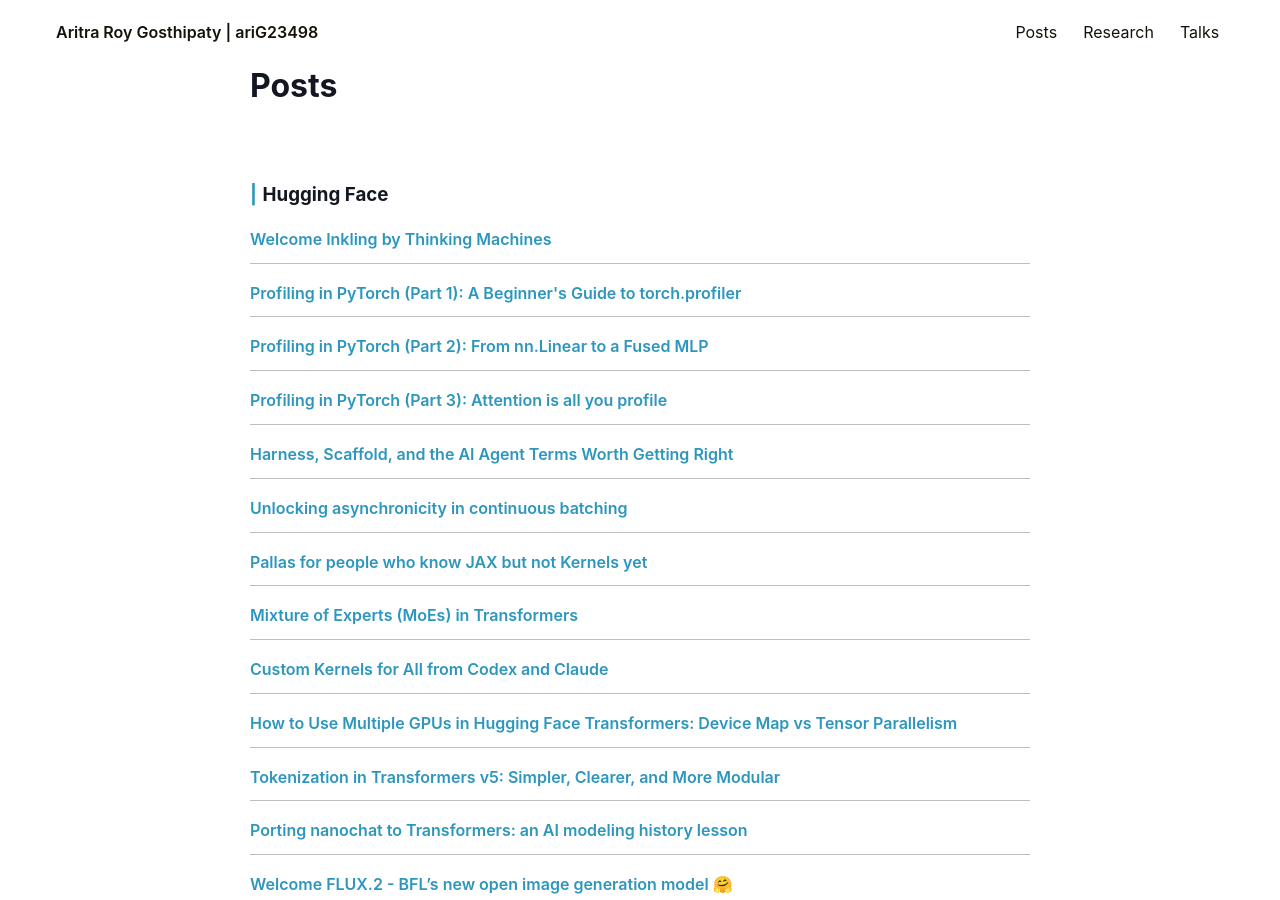
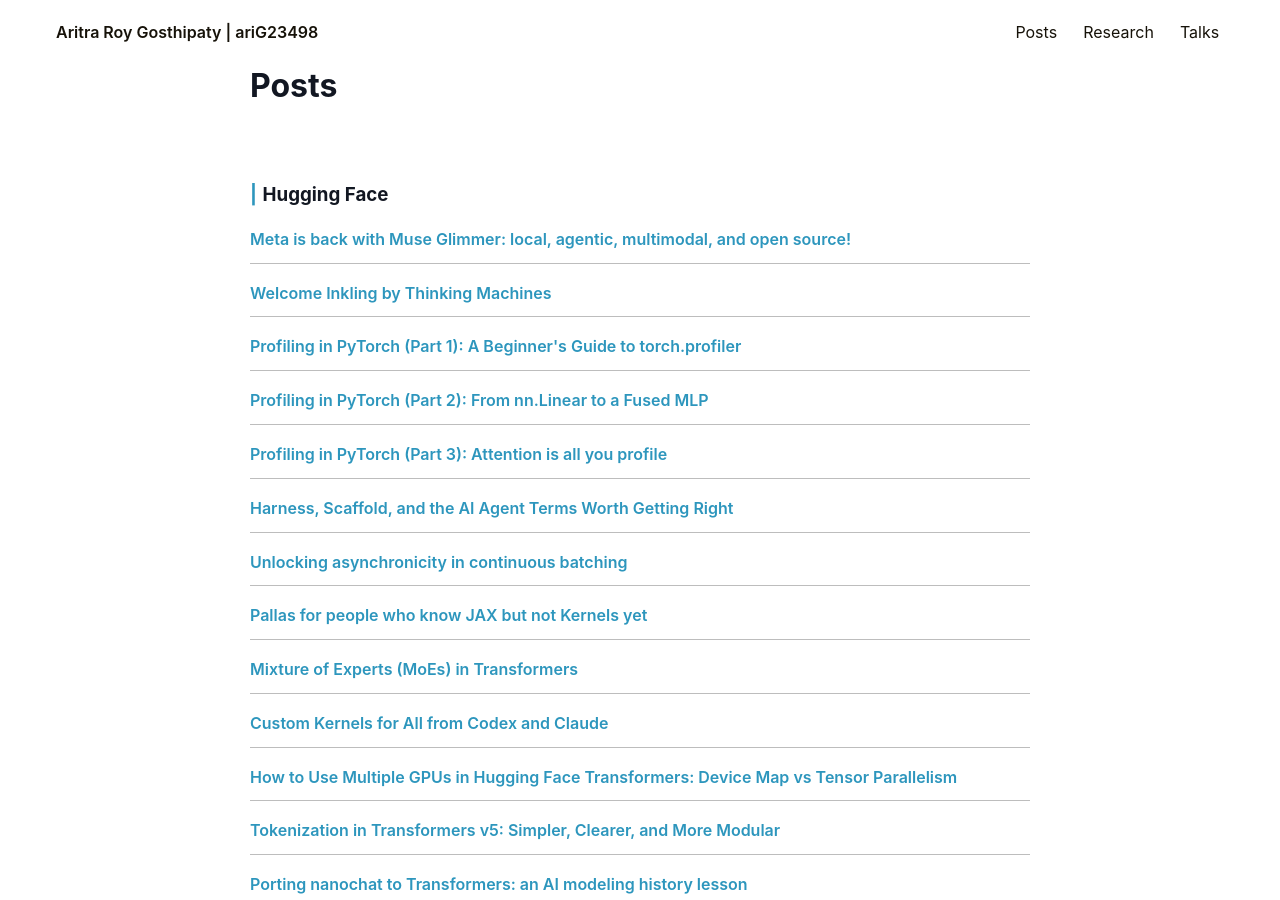
Before and after one commit to ariG23498/ariG23498.github.io, a Jekyll site: the page built from blogs.md, in a window 1280 px wide and 900 px high. Built offline with Jekyll 4.4.1, drawn with Linux system fonts in a browser that asks for light colours.

Commit message:
Update blogs.md

```diff
--- a/blogs.md
+++ b/blogs.md
@@ -7,6 +7,9 @@ permalink: /posts
 <div class="main">
    <div class="post-wrap archive">
       <h3>Hugging Face</h3>
+      <article class="archive-item">
+         <a class="archive-item-link" href="https://huggingface.co/blog/muse-glimmer" target="_blank" rel="noopener noreferrer">Meta is back with Muse Glimmer: local, agentic, multimodal, and open source!</a>
+      </article>
       <article class="archive-item">
          <a class="archive-item-link" href="https://huggingface.co/blog/thinkingmachines-inkling" target="_blank" rel="noopener noreferrer">Welcome Inkling by Thinking Machines</a>
       </article>
```
